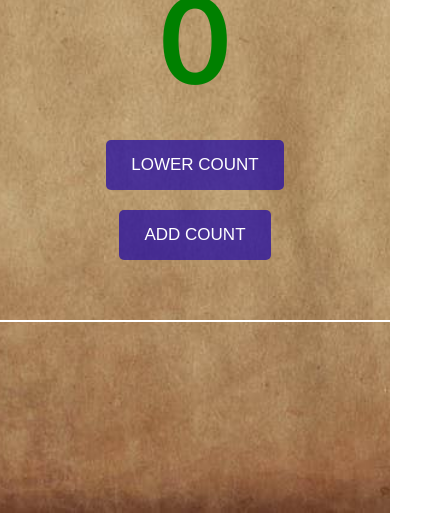
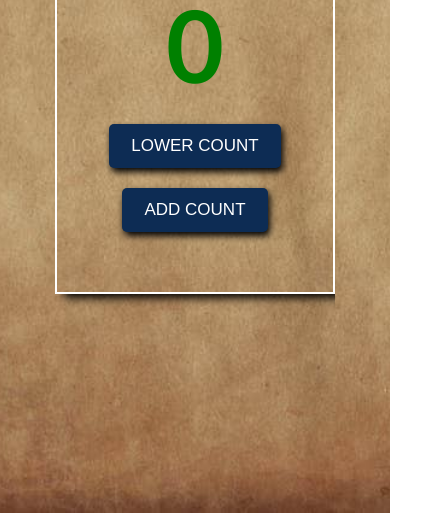
Before and after one commit to Ray-Dev47/SH-task-3, a plain HTML site: page index.html in a window 390 px wide. Shown: the part 331-844 px from the top of the page, 445 px wide, since content can reach past the window. Drawn offline with Linux system fonts and the light colour scheme.

Commit message:
added btn color

```diff
--- a/style.css
+++ b/style.css
@@ -13,7 +13,7 @@ body{
     font-size: 20px;
     font-weight: 300;
     text-rendering: optimizeLegibility;
-    overflow: hidden;
+    overflow-y: hidden;
     display: flex;
     justify-content: center;
     align-items: center;
@@ -26,10 +26,10 @@ body{
 }
 .container{
     border: 2px solid #fff;
-    width: 500px;
+    width: 400px;
     margin: auto;
-    padding: 10px auto;
     text-transform: uppercase;
+    box-shadow: 9px 4px 9px #000000;
 }
 .counter_heading{
     font-weight: 400;
@@ -38,7 +38,7 @@ body{
     margin-top: 40px;
 }
 .counter_display{
-    padding: 10px 0;
+    /* padding: 10px 0; */
     color: green;
     font-size: 120px;
     font-weight: 700;
@@ -47,15 +47,35 @@ body{
     padding: 20px;
 }
 button{
-    padding: 15px 25px;
+    padding: 12px 22px;
     color: #fff;
-    background-color: rgba(36, 14, 163, 0.753);
+    background-color: #0d2c54;
     outline: none;
     border: none;
     border-radius: 5px;
     font-size: 17px;
+    box-shadow: 2px 4px 7px #000000;
 }
 
 .btn-2{
     padding-bottom: 60px;
 }
+
+@media only screen and (max-width: 480px) {
+    body{
+        overflow-x: none;
+    }
+    .container{
+        border: 2px solid #fff;
+        width: 280px;
+        margin: 0;
+        text-transform: uppercase;
+        box-shadow: 9px 4px 9px #000000;
+    }
+    .counter_display{
+        /* padding: 10px 0; */
+        color: green;
+        font-size: 100px;
+        font-weight: 700;
+    }
+}
```
